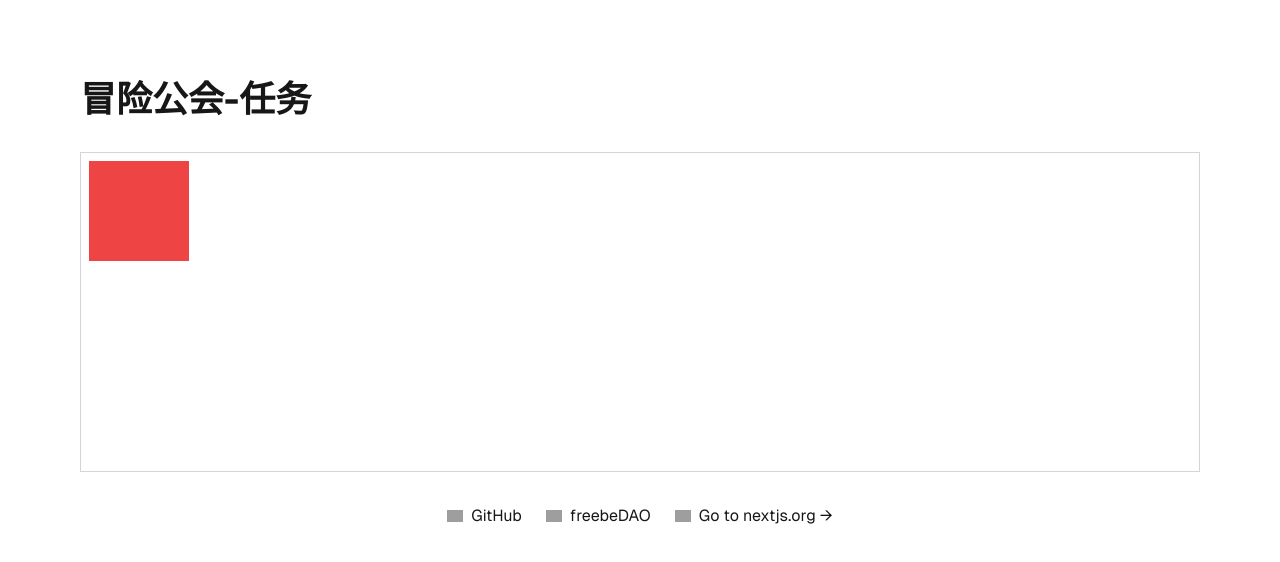
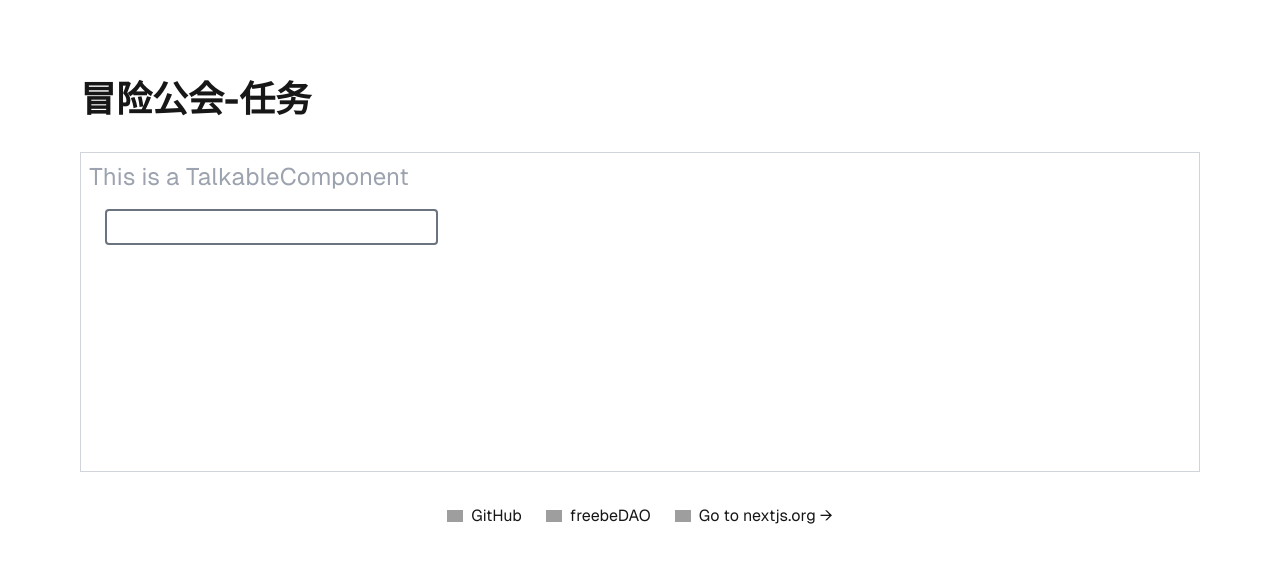
Before and after one commit to freebeDAO/advanture-island, a Next.js app: page / in a window 1280 px wide. Shown: the top 562 px of the page. Built offline with nearby package versions, Linux system fonts and the light colour scheme; grey boxes are pictures that could not be loaded.

Commit message:
feat: 添加TalkableComponent组件

```diff
--- a/src/app/page.tsx
+++ b/src/app/page.tsx
@@ -1,6 +1,7 @@
 import Image from 'next/image';
 import DraggerComponent from 'src/components/DraggerComponent';
 import JumpableComponent from 'src/components/JumpableComponent';
+import TalkableComponent from 'src/components/TalkableComponent';
 
 export default function Home() {
   return (
@@ -11,7 +12,8 @@ export default function Home() {
         <h2 className="text-2xl h-80 text-gray-400 border border-gray-300 p-2 w-full relative">
           {/* 添加任务组件用于展示 */}
           {/* <DraggerComponent /> */}
-          <JumpableComponent/>
+          {/* <JumpableComponent/> */}
+          <TalkableComponent/>
         </h2>
       </main>
       <footer className="row-start-3 flex gap-6 flex-wrap items-center justify-center mt-8">
--- /dev/null
+++ b/src/app/test/DraggerComponent/page.tsx
@@ -0,0 +1,11 @@
+import React from 'react';
+
+function Home(props: any) {
+  return (
+    <div className="min-h-screen p-4 pb-20 gap-16 sm:p-20 font-[family-name:var(--font-geist-sans)]">
+
+    </div>
+  );
+}
+
+export default Home;
--- /dev/null
+++ b/src/app/test/JumpableComponent/page.tsx
@@ -0,0 +1,11 @@
+import React from 'react';
+
+function Home(props: any) {
+  return (
+    <div className="min-h-screen p-4 pb-20 gap-16 sm:p-20 font-[family-name:var(--font-geist-sans)]">
+
+    </div>
+  );
+}
+
+export default Home;
--- /dev/null
+++ b/src/app/test/ScaledComponent/page.tsx
@@ -0,0 +1,11 @@
+import React from 'react';
+
+function Home(props: any) {
+  return (
+    <div className="min-h-screen p-4 pb-20 gap-16 sm:p-20 font-[family-name:var(--font-geist-sans)]">
+
+    </div>
+  );
+}
+
+export default Home;
--- /dev/null
+++ b/src/app/test/TalkableComponent/page.tsx
@@ -0,0 +1,11 @@
+import React from 'react';
+
+function Home(props: any) {
+  return (
+    <div className="min-h-screen p-4 pb-20 gap-16 sm:p-20 font-[family-name:var(--font-geist-sans)]">
+
+    </div>
+  );
+}
+
+export default Home;
--- a/src/components/MoveComponent/index.tsx
+++ b/src/components/MoveComponent/index.tsx
@@ -3,7 +3,7 @@ import React from 'react';
 function MoveComponent(props: any) {
   return (
     <div>
-
+      MoveComponent
     </div>
   );
 }
--- a/src/components/TalkableComponent/index.tsx
+++ b/src/components/TalkableComponent/index.tsx
@@ -1,9 +1,38 @@
-import React from 'react';
+"use client";
+import React, { useRef, useState } from 'react';
 
 function TalkableComponent(props: any) {
+  const dialog = useRef<any>(null)
+  const [tetxVal, setTextVal] = useState("");
+
+  const clickHandler = () => {
+    if (tetxVal === "") return
+    dialog.current?.showModal();
+  }
+
+  const onChange = (event: any) => {
+    setTextVal(event.target.value);
+  }
+
+  const closeModal = () => {
+    dialog.current.close();
+  }
+
   return (
-    <div>
-
+    <div onClick={clickHandler}>
+      <div>This is a TalkableComponent</div>
+      <input type="text" className='border-2 border-solid border-gray-500 rounded m-4' onChange={onChange} />
+      <dialog id='modal' ref={dialog} style={{ backgroundColor: "transparent" }} onClose={closeModal}>
+        <div className='w-[360px] h-[240px] rounded-lg bg-white p-[16px] flex justify-between flex-col'>
+          <div className='header h-[48px]'>Dialog Header</div>
+          <div className='my-[12px] flex-1'>
+            {tetxVal}
+          </div>
+          <div className='flex justify-end'>
+            <button className='h-[40px]' onClick={closeModal}>Close</button>
+          </div>
+        </div>
+      </dialog>
     </div>
   );
 }
```
